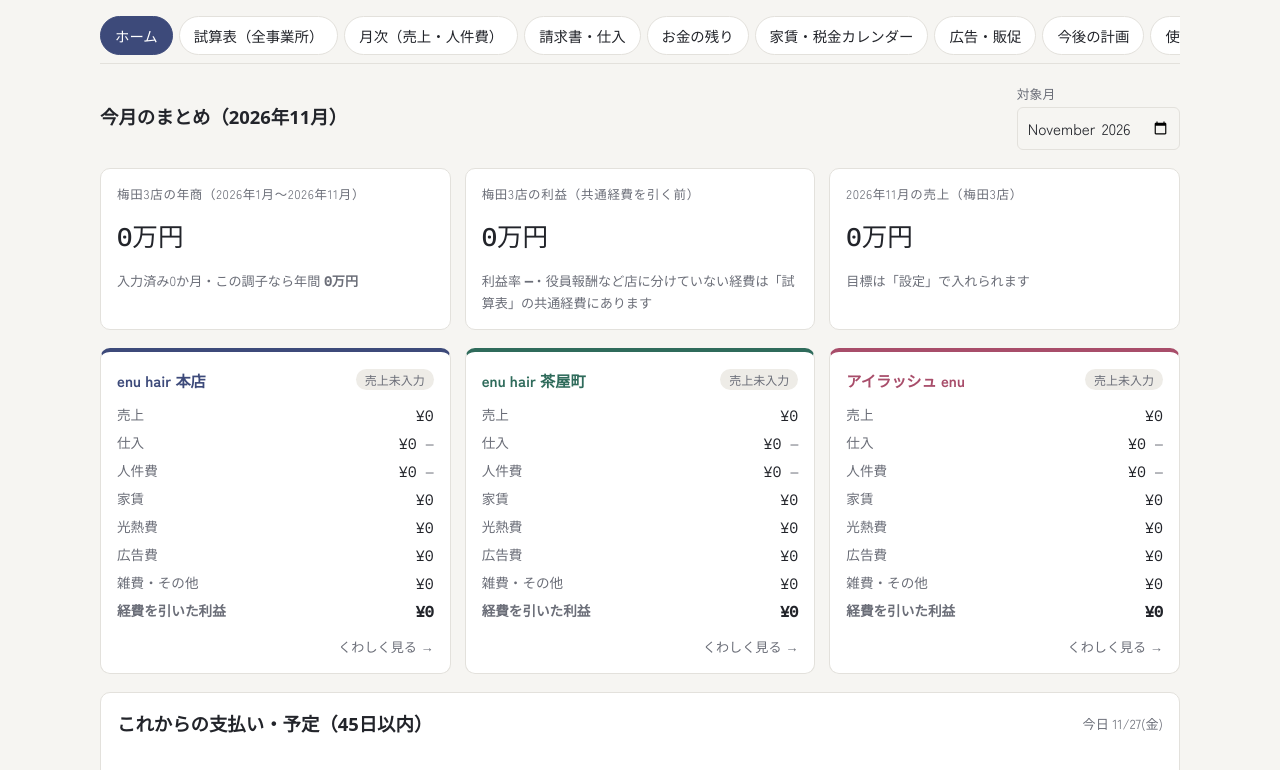
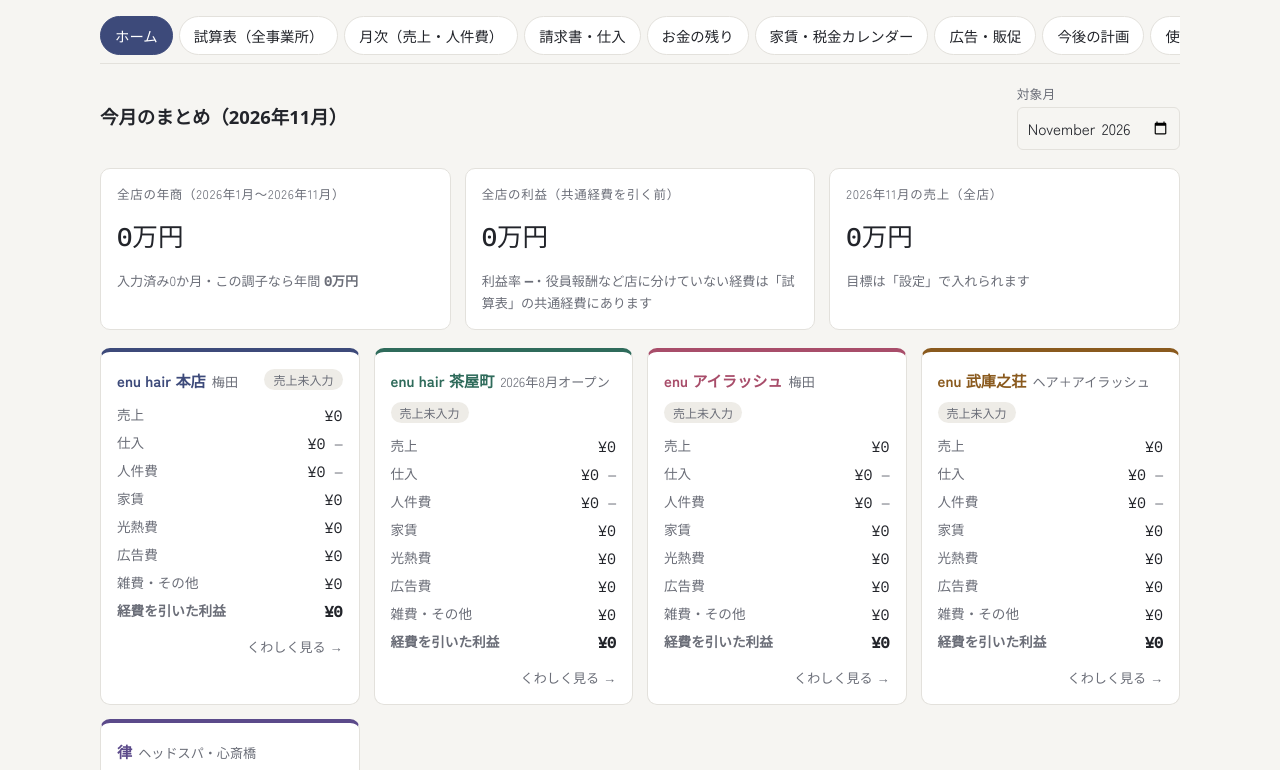
Before and after one commit to natsumi727272nanana-cyber/Takaguchi-natsumj, a plain HTML site: page keiei_app/index.html in a window 1280 px wide. Shown: the part 81-851 px from the top of the page. Drawn offline with Linux system fonts and the light colour scheme; a web font is replaced by a local one.

Commit message:
Show all five stores including Mukonoso and Ritsu
Adds enu Mukonoso (hair and eyelash combined, with sales split shown)
and Ritsu head spa as store cards backed by their trial-balance
departments; invoice allocation inputs are generated per store.

Co-Authored-By: Claude Opus 5.5 <noreply@anthropic.com>
Claude-Session: https://claude.ai/code/session_01WHFQBo7xxcAnF185m74A72

```diff
--- a/keiei_app/index.html
+++ b/keiei_app/index.html
@@ -7,7 +7,7 @@
 :root{
   --bg:#f6f5f2; --surface:#ffffff; --ink:#22242a; --muted:#6b6e78; --line:#e3e1dc;
   --accent:#3d4a7a; --accent-ink:#ffffff;
-  --s-honten:#3d4a7a; --s-chaya:#2f6b5b; --s-eye:#a84d6a;
+  --s-honten:#3d4a7a; --s-chaya:#2f6b5b; --s-eye:#a84d6a; --s-muko:#8a5a1e; --s-ritsu:#5b4a8a;
   --good:#2f7a4f; --warn:#b07414; --bad:#b23a3a; --chip:#eeece7;
   --f-display:"Zen Maru Gothic","Hiragino Maru Gothic ProN",system-ui,sans-serif;
   --f-body:"Zen Kaku Gothic New","Hiragino Sans","Yu Gothic",system-ui,sans-serif;
@@ -16,12 +16,12 @@
 @media (prefers-color-scheme: dark){:root:not([data-theme="light"]){
   --bg:#17181c; --surface:#202228; --ink:#e9e8e4; --muted:#9a9ca5; --line:#33353d;
   --accent:#8f9de0; --accent-ink:#141522;
-  --s-honten:#8f9de0; --s-chaya:#6cc2a8; --s-eye:#e48aa6;
+  --s-honten:#8f9de0; --s-chaya:#6cc2a8; --s-eye:#e48aa6; --s-muko:#e0b06c; --s-ritsu:#b9a6ec;
   --good:#6cc28f; --warn:#e0a94a; --bad:#ec7a7a; --chip:#2a2c33; color-scheme:dark}}
 :root[data-theme="dark"]{
   --bg:#17181c; --surface:#202228; --ink:#e9e8e4; --muted:#9a9ca5; --line:#33353d;
   --accent:#8f9de0; --accent-ink:#141522;
-  --s-honten:#8f9de0; --s-chaya:#6cc2a8; --s-eye:#e48aa6;
+  --s-honten:#8f9de0; --s-chaya:#6cc2a8; --s-eye:#e48aa6; --s-muko:#e0b06c; --s-ritsu:#b9a6ec;
   --good:#6cc28f; --warn:#e0a94a; --bad:#ec7a7a; --chip:#2a2c33; color-scheme:dark}
 *{box-sizing:border-box}
 [hidden]{display:none!important}
@@ -46,7 +46,7 @@ section.view{display:flex;flex-direction:column;gap:18px}
 .store{border-top:4px solid var(--sc)}
 .store h3{color:var(--sc)}
 .tap{cursor:pointer;transition:transform .12s}.tap:hover{transform:translateY(-2px)}.tap:focus-visible{outline:2px solid var(--sc);outline-offset:2px}
-.sc-honten{--sc:var(--s-honten)} .sc-chayamachi{--sc:var(--s-chaya)} .sc-eyelash{--sc:var(--s-eye)}
+.sc-honten{--sc:var(--s-honten)} .sc-chayamachi{--sc:var(--s-chaya)} .sc-eyelash{--sc:var(--s-eye)} .sc-muko{--sc:var(--s-muko)} .sc-ritsu{--sc:var(--s-ritsu)}
 .dot{display:inline-block;width:9px;height:9px;border-radius:50%;background:var(--sc);margin-right:6px;vertical-align:middle}
 dl.kv{display:grid;grid-template-columns:auto 1fr;gap:4px 12px;margin:0}
 dl.kv dt{color:var(--muted);font-size:.85rem}
@@ -89,7 +89,7 @@ input:focus-visible,select:focus-visible,textarea:focus-visible,button:focus-vis
 
 <div class="wrap">
   <header>
-    <h1>enu 経営ノート<small>本店・茶屋町・アイラッシュ</small></h1>
+    <h1>enu 経営ノート<small>本店・茶屋町・アイラッシュ・武庫之荘・律</small></h1>
     <span class="mode" id="mode">読み込み中…</span>
   </header>
   <nav id="tabs">
@@ -183,9 +183,7 @@ input:focus-visible,select:focus-visible,textarea:focus-visible,button:focus-vis
         <label>支払期限<input type="date" id="inv-due"></label>
       </div>
       <div class="row">
-        <label><span><span class="dot sc-honten"></span>enu hair 本店</span><input class="amt" id="inv-a-honten" inputmode="numeric" placeholder="0"></label>
-        <label><span><span class="dot sc-chayamachi"></span>enu hair 茶屋町</span><input class="amt" id="inv-a-chayamachi" inputmode="numeric" placeholder="0"></label>
-        <label><span><span class="dot sc-eyelash"></span>アイラッシュ enu</span><input class="amt" id="inv-a-eyelash" inputmode="numeric" placeholder="0"></label>
+        <span id="inv-allocs" class="row"></span>
         <div><div class="lbl">合計</div><div class="big" id="inv-total">¥0</div></div>
       </div>
       <p class="note">同じ会社の請求書に複数店舗の分が入っている場合は、店舗ごとの金額に分けて入れてください。</p>
@@ -373,7 +371,8 @@ input:focus-visible,select:focus-visible,textarea:focus-visible,button:focus-vis
 
 <script>
 const PLAN_KINDS={store:'出店',product:'商品づくり',event:'慰安旅行・イベント',other:'その他'};
-const STORES=[{id:'honten',name:'enu hair 本店'},{id:'chayamachi',name:'enu hair 茶屋町'},{id:'eyelash',name:'アイラッシュ enu'}];
+const STORES=[{id:'honten',name:'enu hair 本店',sub:'梅田'},{id:'chayamachi',name:'enu hair 茶屋町',sub:'2026年8月オープン'},{id:'eyelash',name:'enu アイラッシュ',sub:'梅田'},{id:'muko',name:'enu 武庫之荘',sub:'ヘア＋アイラッシュ'},{id:'ritsu',name:'律',sub:'ヘッドスパ・心斎橋'}];
+const zeroStores=()=>Object.fromEntries(STORES.map(x=>[x.id,0])),sumStores=o=>STORES.reduce((t,x)=>t+num(o[x.id]),0);
 const COLS=['checks','promos','cashm','ledger','monthly','invoices','schedules','plans','settings'];
 const state={checks:{},promos:{},cashm:{},ledger:{},monthly:{},invoices:{},schedules:{},plans:{},settings:{}};
 let db=null, mode='local';
@@ -420,7 +419,7 @@ const rents=()=>Object.entries(state.schedules).filter(([,s])=>s.kind==='rent');
 function calc(ym,store){
   const L=!state.monthly[`${ym}_${store}`]&&STORE_DEPT[store]?lg(STORE_DEPT[store],ym):null;
   if(L){const cat={'仕入':L.cogs,'光熱費':L.util,'広告費':L.ad,'雑費':L.otherSga,'その他経費':L.nonop+L.tax};const expense=L.util+L.ad+L.otherSga+L.nonop+L.tax;
-    return {src:'試算表',sales:L.sales,labor:L.labor,other:0,purchase:L.cogs,expense,rent:L.rent,cost:L.sales-L.net,profit:L.net,cat,sup:{},has:true,
+    return {src:'試算表',items:L.items,sales:L.sales,labor:L.labor,other:0,purchase:L.cogs,expense,rent:L.rent,cost:L.sales-L.net,profit:L.net,cat,sup:{},has:true,
       margin:L.margin,laborR:L.laborR,purR:L.sales?L.cogs/L.sales:null}}
   const mo=state.monthly[`${ym}_${store}`]||{};
   const cat=Object.fromEntries(CATS.map(c=>[c,0])),sup={};
@@ -465,17 +464,17 @@ function renderHome(){
   const target=num(state.settings.main?.target);
   const lgHave=fyMonths(ym).filter(m=>m<=ym&&LI('all',m)).map(m=>lg('all',m));
   const lgS=lgHave.reduce((t,x)=>t+x.sales,0),lgN=lgHave.reduce((t,x)=>t+x.net,0);
-  $('home-fy').innerHTML=(lgHave.length?`<div class="panel tap" data-goto="ledger" role="button" tabindex="0"><span class="lbl">会社全体・試算表の今期累計（${lgHave.length}か月）</span><span class="big">${man(lgS)}</span>
+  $('home-fy').innerHTML=(lgHave.length?`<div class="panel tap" data-goto="ledger" role="button" tabindex="0"><span class="lbl">今期の年商（会社全体・${lgHave.length}か月）</span><span class="big">${man(lgS)}</span>
       <span class="note">当期純利益 <b class="num ${lgN<0?'bad':'good'}">${man(lgN)}</b>・年間ペース <b class="num">${man(lgS/lgHave.length*12)}</b>・くわしく見る →</span></div>`:'')+`
-    <div class="panel"><span class="lbl">梅田3店の年商（${mLabel(months[0])}〜${mLabel(ym)}）</span><span class="big">${man(fyAll.sales)}</span>
-      <span class="note">入力済み${entered.length}か月・この調子なら年間 <b class="num">${man(forecast)}</b></span></div>
-    <div class="panel"><span class="lbl">梅田3店の利益（共通経費を引く前）</span><span class="big ${mClass(fyAll.margin)}">${man(fyAll.profit)}</span>
+    ${lgHave.length?'':`<div class="panel"><span class="lbl">全店の年商（${mLabel(months[0])}〜${mLabel(ym)}）</span><span class="big">${man(fyAll.sales)}</span>
+      <span class="note">入力済み${entered.length}か月・この調子なら年間 <b class="num">${man(forecast)}</b></span></div>`}
+    <div class="panel"><span class="lbl">全店の利益（共通経費を引く前）</span><span class="big ${mClass(fyAll.margin)}">${man(fyAll.profit)}</span>
       <span class="note">利益率 <b class="num">${pct(fyAll.margin)}</b>・役員報酬など店に分けていない経費は「試算表」の共通経費にあります</span></div>
-    <div class="panel"><span class="lbl">${mLabel(ym)}の売上（梅田3店）</span><span class="big">${man(sumCalc(STORES.map(s=>calc(ym,s.id))).sales)}</span>
+    <div class="panel"><span class="lbl">${mLabel(ym)}の売上（全店）</span><span class="big">${man(sumCalc(STORES.map(s=>calc(ym,s.id))).sales)}</span>
       <span class="note">${target?`目標 ${man(target)} まで あと <b class="num">${man(Math.max(0,target-sumCalc(STORES.map(s=>calc(ym,s.id))).sales))}</b>`:'目標は「設定」で入れられます'}</span></div>`;
   $('home-stores').innerHTML=STORES.map(s=>{const c=calc(ym,s.id);return `
     <div class="panel store tap sc-${s.id}" data-store="${s.id}" role="button" tabindex="0" aria-label="${s.name}の詳細を開く">
-      <div class="row between"><h3>${s.name}</h3>${c.has?`<span class="pill ${mClass(c.margin)}">利益率 ${pct(c.margin)}</span>`:'<span class="pill">売上未入力</span>'}</div>
+      <div class="row between"><h3>${s.name}<span class="note" style="font-weight:400;margin-left:6px">${s.sub||''}</span></h3>${c.has?`<span class="pill ${mClass(c.margin)}">利益率 ${pct(c.margin)}</span>`:'<span class="pill">売上未入力</span>'}</div>
       <dl class="kv">
         <dt>売上</dt><dd class="num">${yen(c.sales)}</dd>
         <dt>仕入</dt><dd class="num">${yen(c.purchase)} <span class="note">${pct(c.purR)}</span></dd>
@@ -508,10 +507,10 @@ const ACC=[['売上高','売上'],['売上（武庫之荘eye）','売上'],['仕
   ['採用教育費','販管'],['広告宣伝費','広告'],['交際費','販管'],['会議費','販管'],['旅費交通費','販管'],['通信費','販管'],['販売促進費','広告'],
   ['消耗品費','販管'],['水道光熱費','光熱'],['諸会費','販管'],['支払手数料','販管'],['地代家賃','家賃'],['賃借料','家賃'],['租税公課','販管'],
   ['支払報酬料','販管'],['減価償却費','販管'],['長期前払費用償却','販管'],['雑費','販管'],['受取利息','外収'],['雑収入','外収'],['支払利息','外費'],['法人税等','税']];
-const DEPTS=[['all','会社全体（全事業所）'],['enu','enu 合計（梅田3店＋共通）'],['umeda','enu梅田（本店）'],['chayamachi','enu梅田茶屋町'],['matsuek','enu梅田マツエク（アイラッシュ）'],['enu_common','enu 共通経費'],
-  ['muko_total','武庫之荘 合計'],['muko','enu武庫之荘'],['muko_common','武庫之荘 共通'],['ritsu_total','律 合計'],['ritsu','律（リツ）'],['ritsu_common','律 共通'],['office_common','事業所 共通']];
+const DEPTS=[['all','会社全体（全事業所）'],['enu','enu 合計（梅田3店＋共通）'],['umeda','enu hair 本店（梅田）'],['chayamachi','enu hair 茶屋町'],['matsuek','enu アイラッシュ（梅田）'],['enu_common','enu 共通経費'],
+  ['muko_total','武庫之荘 合計'],['muko','enu 武庫之荘（ヘア＋アイラッシュ）'],['muko_common','武庫之荘 共通'],['ritsu_total','律 合計'],['ritsu','律（ヘッドスパ・心斎橋）'],['ritsu_common','律 共通'],['office_common','事業所 共通']];
 const COMPARE=['umeda','chayamachi','matsuek','muko','ritsu','enu_common','office_common'];
-const STORE_DEPT={honten:'umeda',chayamachi:'chayamachi',eyelash:'matsuek'};
+const STORE_DEPT={honten:'umeda',chayamachi:'chayamachi',eyelash:'matsuek',muko:'muko',ritsu:'ritsu'};
 const deptName=d=>(DEPTS.find(x=>x[0]===d)||[d,d])[1];
 const ACC_CAT=Object.fromEntries(ACC);
 const accCat=k=>ACC_CAT[k]||(k.startsWith('売上')?'売上':'販管');
@@ -556,7 +555,7 @@ function renderStore(){
     <div class="panel"><span class="lbl">経費を引いた利益</span><span class="big ${mClass(c.margin)}">${yen(c.profit)}</span><span class="note">利益率 <b class="num">${pct(c.margin)}</b></span></div>
     <div class="panel"><span class="lbl">今期の年商（この店）</span><span class="big">${man(fy.sales)}</span><span class="note">今期の利益 <b class="num">${man(fy.profit)}</b></span></div>`;
   const rowsB=[['仕入',c.purchase],['人件費',c.labor],['家賃',c.rent],['光熱費',c.cat['光熱費']],['広告費（HPB等）',c.cat['広告費']],[c.src?'その他の経費（消耗品・手数料・減価償却など）':'雑費',c.cat['雑費']],[c.src?'利息・税金など':'その他経費',c.cat['その他経費']+c.other]];
-  $('st-break').innerHTML=`<table><tbody><tr><td><b>売上</b></td><td class="r num"><b>${yen(c.sales)}</b></td><td class="r note">100%</td></tr>
+  $('st-break').innerHTML=`<table><tbody><tr><td><b>売上</b></td><td class="r num"><b>${yen(c.sales)}</b></td><td class="r note">100%</td></tr>${c.items&&c.items['売上（武庫之荘eye）']?`<tr><td class="note">　うちヘア</td><td class="r num note">${yen(num(c.items['売上高']))}</td><td class="r note num">${pct(num(c.items['売上高'])/c.sales)}</td></tr><tr><td class="note">　うちアイラッシュ</td><td class="r num note">${yen(num(c.items['売上（武庫之荘eye）']))}</td><td class="r note num">${pct(num(c.items['売上（武庫之荘eye）'])/c.sales)}</td></tr>`:''}
     ${rowsB.map(([k,v])=>`<tr><td>− ${k}</td><td class="r num">${yen(v)}</td><td class="r note num">${c.sales?pct(v/c.sales):''}</td></tr>`).join('')}
     </tbody><tfoot><tr><td>経費合計</td><td class="r num">${yen(c.cost)}</td><td class="r note num">${c.sales?pct(c.cost/c.sales):''}</td></tr>
     <tr><td>利益</td><td class="r num ${mClass(c.margin)}">${yen(c.profit)}</td><td class="r num ${mClass(c.margin)}">${pct(c.margin)}</td></tr></tfoot></table>`;
@@ -597,20 +596,20 @@ function renderInvoices(){
   const fm=$('inv-filter-month').value,fp=$('inv-filter-paid').value,today=todayStr();
   const list=Object.entries(state.invoices).filter(([,i])=>(!fm||(i.date||'').startsWith(fm))&&(fp==='all'||!i.paid))
     .sort((a,b)=>(b[1].date||'').localeCompare(a[1].date||''));
-  const tot={honten:0,chayamachi:0,eyelash:0};list.forEach(([,i])=>STORES.forEach(s=>tot[s.id]+=num(i.alloc?.[s.id])));
+  const tot=zeroStores();list.forEach(([,i])=>STORES.forEach(s=>tot[s.id]+=num(i.alloc?.[s.id])));
   $('inv-list').innerHTML=list.length?`<table><thead><tr><th>請求日</th><th>取引先</th><th>区分</th>${STORES.map(s=>`<th class="r sc-${s.id}"><span class="dot"></span>${s.name}</th>`).join('')}<th class="r">合計</th><th>支払期限</th><th>状態</th><th></th></tr></thead><tbody>
     ${list.map(([id,i])=>`<tr><td class="num">${esc(i.date)}</td><td>${esc(i.supplier)}${i.example?'<span class="example">例</span>':''}${i.memo?`<br><span class="note">${esc(i.memo)}</span>`:''}</td><td>${esc(i.cat)}</td>
       ${STORES.map(s=>`<td class="r num">${num(i.alloc?.[s.id])?yen(num(i.alloc[s.id])):''}</td>`).join('')}<td class="r num"><b>${yen(invTotal(i))}</b></td>
       <td class="num">${esc(i.due||'')}</td><td>${i.paid?'<span class="pill good">支払済</span>':i.due&&i.due<today?'<span class="pill bad">期限切れ</span>':'<span class="pill warn">未払い</span>'}</td>
       <td><div class="row" style="flex-wrap:nowrap;gap:4px"><button class="btn ghost sm" data-paid="${id}">${i.paid?'未払いに戻す':'支払済みにする'}</button><button class="btn ghost sm" data-edit-inv="${id}">編集</button><button class="btn danger sm" data-del="invoices:${id}">削除</button></div></td></tr>`).join('')}
-    </tbody><tfoot><tr><td colspan="3">表示中の合計</td>${STORES.map(s=>`<td class="r num">${yen(tot[s.id])}</td>`).join('')}<td class="r num">${yen(tot.honten+tot.chayamachi+tot.eyelash)}</td><td colspan="3"></td></tr></tfoot></table>`
+    </tbody><tfoot><tr><td colspan="3">表示中の合計</td>${STORES.map(s=>`<td class="r num">${yen(tot[s.id])}</td>`).join('')}<td class="r num">${yen(sumStores(tot))}</td><td colspan="3"></td></tr></tfoot></table>`
     :'<p class="empty">この条件の請求書はありません。上のフォームから登録してください。</p>';
   const months=fyMonths(thisMonth());const agg={};
   for(const i of Object.values(state.invoices)){if(!months.includes((i.date||'').slice(0,7)))continue;
-    const a=agg[i.supplier||'（取引先なし）']??={honten:0,chayamachi:0,eyelash:0,n:0};a.n++;STORES.forEach(s=>a[s.id]+=num(i.alloc?.[s.id]))}
-  const ents=Object.entries(agg).sort((a,b)=>(b[1].honten+b[1].chayamachi+b[1].eyelash)-(a[1].honten+a[1].chayamachi+a[1].eyelash));
+    const a=agg[i.supplier||'（取引先なし）']??={...zeroStores(),n:0};a.n++;STORES.forEach(s=>a[s.id]+=num(i.alloc?.[s.id]))}
+  const ents=Object.entries(agg).sort((a,b)=>sumStores(b[1])-sumStores(a[1]));
   $('inv-suppliers').innerHTML=ents.length?`<table><thead><tr><th>取引先</th><th class="r">件数</th>${STORES.map(s=>`<th class="r sc-${s.id}"><span class="dot"></span>${s.name}</th>`).join('')}<th class="r">合計</th></tr></thead><tbody>
-    ${ents.map(([n,a])=>`<tr><td>${esc(n)}</td><td class="r num">${a.n}</td>${STORES.map(s=>`<td class="r num">${a[s.id]?yen(a[s.id]):''}</td>`).join('')}<td class="r num"><b>${yen(a.honten+a.chayamachi+a.eyelash)}</b></td></tr>`).join('')}</tbody></table>`
+    ${ents.map(([n,a])=>`<tr><td>${esc(n)}</td><td class="r num">${a.n}</td>${STORES.map(s=>`<td class="r num">${a[s.id]?yen(a[s.id]):''}</td>`).join('')}<td class="r num"><b>${yen(sumStores(a))}</b></td></tr>`).join('')}</tbody></table>`
     :'<p class="empty">今期の請求書はまだありません。</p>';
 }
 
@@ -748,7 +747,7 @@ const SEO=[
   ['siteq','Googleで「site:（ホームページのアドレス）」と検索して、自分のページが出てくるか確かめる','出てこないページはGoogleにまだ知られていません。'],
   ['gsc','Google Search Consoleにホームページを登録する（無料）','どんな言葉で検索されて何回表示されたか、問題がないかがわかります。ホームページを作った会社に頼めばすぐできます。']]],
  ['ホームページの中身',[
-  ['pages','本店・茶屋町・アイラッシュで、それぞれ別のページを作る','1ページにまとめるより、店ごとのページの方が「地名＋美容室」で見つけてもらいやすくなります。'],
+  ['pages','本店・茶屋町・アイラッシュ・武庫之荘・律で、それぞれ別のページを作る','1ページにまとめるより、店ごとのページの方が「地名＋美容室」「心斎橋 ヘッドスパ」などで見つけてもらいやすくなります。'],
   ['title','ページのタイトルを「地名＋何の店か＋店名」にする。例：茶屋町の美容室｜enu hair 茶屋町','タイトルは検索結果に大きく出る部分です。ページごとに違うタイトルにします。'],
   ['desc','ページの説明文（メタディスクリプション）に、お店の特徴を1〜2文で書く','検索結果でタイトルの下に出ることがあります。「駅から何分」「得意なメニュー」など選ぶ理由を入れます。'],
   ['words','お客様が実際に検索する言葉で書く。例：「梅田 縮毛矯正」「茶屋町 まつ毛パーマ」','専門用語だけでなく、お客様の言い方も入れます。'],
@@ -833,6 +832,7 @@ $('m-save').addEventListener('click',async()=>{const ym=$('m-month').value||this
     await put('monthly',`${ym}_${s.id}`,{month:ym,store:s.id,sales:num(v.sales),labor:num(v.labor),other:num(v.other)})}
   mDraftKey=null;renderMonthly();toast(mLabel(ym)+'を保存しました')});
 
+$('inv-allocs').innerHTML=STORES.map(x=>`<label><span><span class="dot sc-${x.id}"></span>${x.name}</span><input class="amt" id="inv-a-${x.id}" inputmode="numeric" placeholder="0"></label>`).join('');
 const invAmtIds=STORES.map(s=>'inv-a-'+s.id);
 const updInvTotal=()=>$('inv-total').textContent=yen(invAmtIds.reduce((t,id)=>t+num($(id).value),0));
 invAmtIds.forEach(id=>$(id).addEventListener('input',updInvTotal));
```
Also changed, not shown: keiei_app/h6.png (added), 1 other file.
